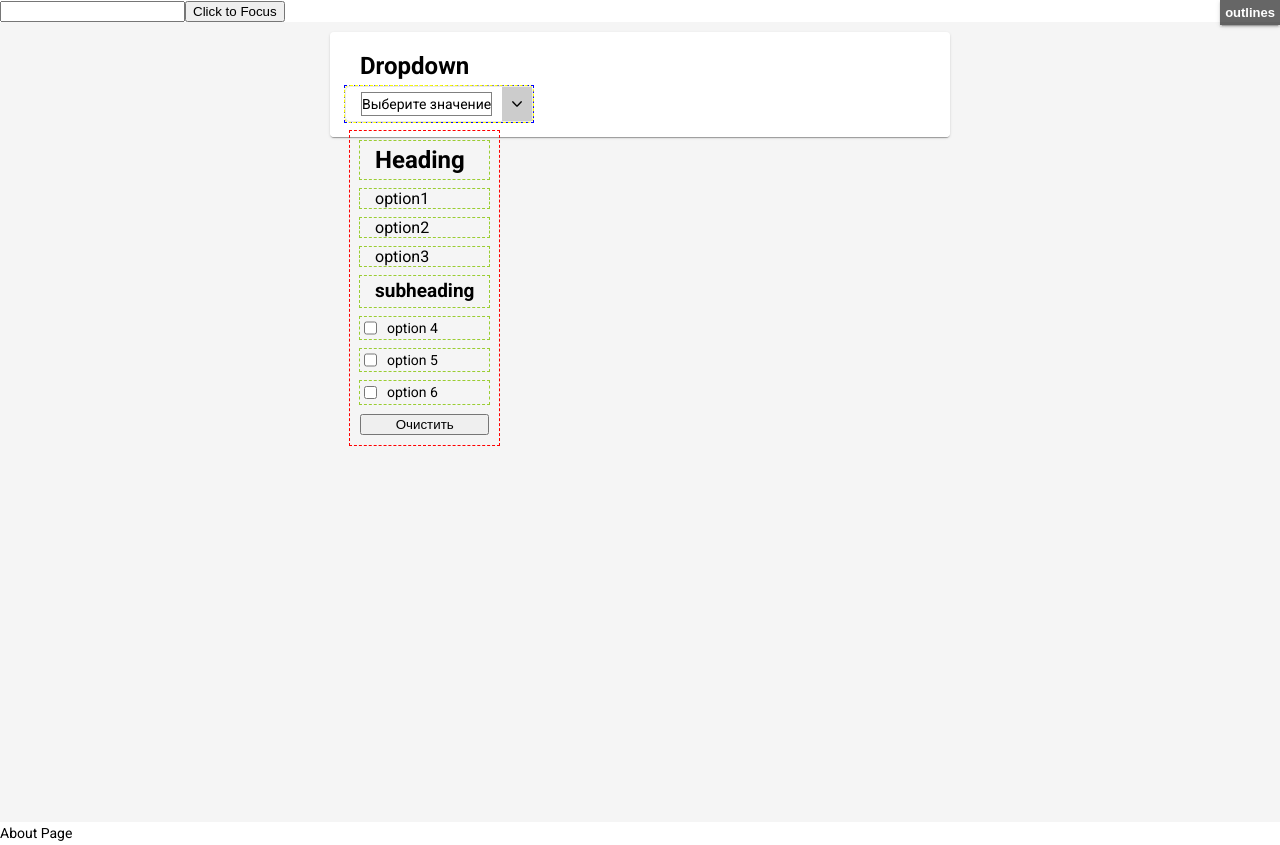
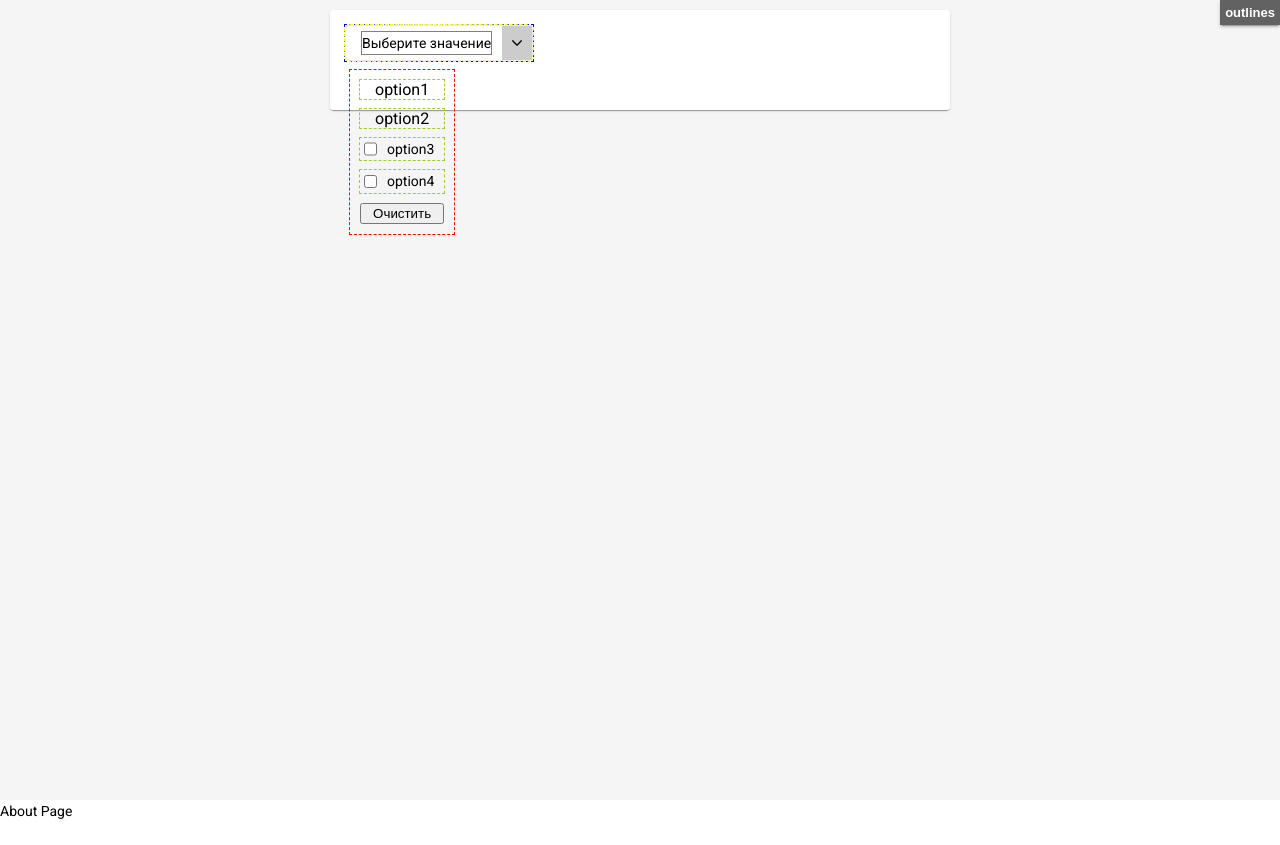
Before and after one commit to maximus-dr/demo, a React (Create React App) app: page /about in a window 1280 px wide. After the commit the page ends 822 px from the top, so only its background shows below. Built offline with nearby package versions, Linux system fonts and the light colour scheme.

Commit message:
Updated dropdown component

```diff
--- a/public/cache/pages/test.json
+++ b/public/cache/pages/test.json
@@ -32,130 +32,85 @@
           },
           "childrenList": [
             {
-              "typeName": "label",
+              "typeName": "dropdown",
               "id": "4",
-              "heading": "h2",
-              "value": "Dropdown"
-            },
+              "dropdownMenu": {
+                "styles": {
 
-
-            {
-              "typeName": "dropdown",
-              "id": "5",
-
-              "dropdownMenu": {
+                },
                 "childrenList": [
                   {
                     "typeName": "label",
-                    "id": "14",
-                    "value": "Heading",
-                    "heading": "h2"
+                    "id": "5",
+                    "value": "option1",
+                    "styles": {
+                      "width": "100%",
+                      "cursor": "pointer"
+                    },
+                    "role": "dropdownOption"
                   },
+
                   {
                     "typeName": "label",
                     "id": "6",
-                    "value": "option1",
                     "role": "dropdownOption",
+                    "value": "option2",
                     "styles": {
                       "width": "100%",
                       "cursor": "pointer"
                     }
                   },
+
                   {
-                    "typeName": "label",
-                    "id": "7",
-                    "value": "option2",
+                    "typeName": "input",
+                    "id": "8",
                     "role": "dropdownOption",
+                    "attrs": {
+                      "type": "checkbox",
+                      "name": "option3"
+                    },
                     "styles": {
                       "width": "100%",
-                      "cursor": "pointer"
+                      "cursor": "pointer",
+                      "marginBottom": "0"
+                    },
+                    "label": {
+                      "attrs": {
+                        "value": "option3"
+                      }
                     }
                   },
-                  {
-                    "typeName": "label",
-                    "id": "8",
-                    "value": "option3",
-                    "role": "dropdownOption",
-                    "styles": {
-                      "width": "100%",
-                      "cursor": "pointer"
-                    }
-                  },
-                  {
-                    "typeName": "label",
-                    "id": "15",
-                    "value": "subheading",
-                    "heading": "h3"
-                  },
+
                   {
                     "typeName": "input",
                     "id": "9",
                     "role": "dropdownOption",
                     "attrs": {
                       "type": "checkbox",
-                      "id": "option-4",
-                      "name": "opt 4"
+                      "name": "option4"
+                    },
+                    "styles": {
+                      "width": "100%",
+                      "cursor": "pointer",
+                      "marginBottom": "0"
                     },
                     "label": {
                       "attrs": {
-                        "value": "option 4",
-                        "htmlFor": "option-4",
-                        "name": "opt 4"
+                        "value": "option4"
                       }
-                    },
-                    "styles": {
-                      "marginBottom": "0"
-                    }
-                  },
-                  {
-                    "typeName": "input",
-                    "id": "10",
-                    "role": "dropdownOption",
-                    "attrs": {
-                      "type": "checkbox",
-                      "id": "option-5",
-                      "name": "opt 5"
-                    },
-                    "label": {
-                      "attrs": {
-                        "htmlFor": "option-5",
-                        "value": "option 5"
-                      }
-                    },
-                    "styles": {
-                      "marginBottom": "0"
-                    }
-                  },
-                  {
-                    "typeName": "input",
-                    "role": "dropdownOption",
-                    "id": "13",
-                    "attrs": {
-                      "type": "checkbox",
-                      "id": "option-6",
-                      "name": "opt 6"
-                    },
-                    "label": {
-                      "attrs": {
-                        "htmlFor": "option-6",
-                        "value": "option 6"
-                      }
-                    },
-                    "styles": {
-                      "marginBottom": "0"
                     }
                   }
                 ]
               },
-
-              "childrenList": [
-
-              ]
+              "dropdownOption": {
+                "styles": {
+                  "cursor": "pointer",
+                  "backgroundColor": "#eaeaea"
+                }
+              }
             }
           ]
         }
-
-
       ]
     }
   ]
--- a/src/App.js
+++ b/src/App.js
@@ -34,8 +34,6 @@ export default function App(props) {
 
   return (
     <>
-
-      <NormalRef />
       <Router>
         <Outlines>
           { components }
--- a/src/components/Dropdown/Dropdown.js
+++ b/src/components/Dropdown/Dropdown.js
@@ -1,32 +1,28 @@
-import React, { useRef, useState } from 'react'
+import React, { useState } from 'react';
 import { DropdownHead, DropdownMenu, DropdownOption, DropdownWrapper, HeadIcon, HeadCaption, Clear } from './DropdownStyled';
 import icon from '../../assets/arrow-down.svg';
 import { renderComponents } from '../../core/functions/render';
-import { isCheckbox, isLabel } from '../../core/functions/components';
+import { getRole, isCheckbox, isLabel } from '../../core/functions/components';
+import { Provider } from '..';
 
 
 const Item = (props) => {
     return (
-        <div style={{border: '1px solid gray', cursor: 'pointer'}} onClick={props.onClick}>
+        <div style={{border: '1px solid gray'}} onClick={props.onClick}>
             {props.value}
         </div>
     );
 }
-
-const defaultItem = <Item key="default-item" value="Выберите значение" />;
-
+const defaultItem = <Item key="default-item" value="Выберите значение" onClick={(e) => e.stopPropagation()}/>;
 
 
 export default function Dropdown(props) {
 
     const [state, setState] = useState(() => new Set().add(defaultItem));
+    const [resetSelect, setResetSelect] = useState(false);
 
-
-
-    const childrenList = props.componentData.dropdownMenu.childrenList;
-    const options = childrenList && childrenList.map(component => renderComponents(component));
-
-    const optionRefs = new Set();
+    const childrenList = props.componentData.dropdownMenu && props.componentData.dropdownMenu.childrenList || null;
+    const childrenComponents = childrenList && childrenList.map(component => renderComponents(component)) || null;
 
     const addItem = item => {
         setState(prev => {
@@ -49,25 +45,33 @@ export default function Dropdown(props) {
         })
     }
 
-    const clearItems = () => {
+    const resetItems = () => {
         setState(() => new Set().add(defaultItem));
-        for (let item of optionRefs) {
-            item.current.checked = false;
-        }
+        setResetSelect(true);
     }
 
-    const onChange = (e) => {
-        const key = e.target.name;
-        const value = e.target.name;
-        const checkbox = e.target;
+    const onSelect = (props) => {
+        const key = props.componentData.id;
+        const value = props.componentData.value;
+        const item =
+            <Item key={key} value={value} onClick={(e) => {
+                e.stopPropagation();
+                removeItem(item);
+            }} />
+        resetItems();
+        addItem(item);
+    }
 
-        const item = <Item key={key} value={value} multiple={true} onClick={() => {
-            removeItem(item);
-            checkbox.checked = false;
-        }} />
+    const onMultipleSelect = (e) => {
+        const key = e.currentTarget.name;
+        const value = e.currentTarget.name;
+        const item =
+            <Item key={key} value={value} multiple={true} onClick={(e) => {
+                e.stopPropagation();
+                removeItem(item);
+            }} />
 
         for (let item of state) {
-
             if (!item.props.multiple) {
                 removeItem(item);
             }
@@ -77,72 +81,53 @@ export default function Dropdown(props) {
             }
         }
         addItem(item);
+        setResetSelect(false);
     };
 
-    const onClick = (props) => {
-        const key = props.componentData.id;
-        const value = props.componentData.value;
 
-        const item = <Item key={key} value={value} onClick={() => {
-            removeItem(item);
-        }} />
-        clearItems();
-        addItem(item);
-    }
+    const optionsList = childrenComponents && childrenComponents.map(child => {
+        let optionComponent = child;
+        const componentData = child.props.componentData;
+        const type = componentData.typeName;
 
+        const el ={
+            item: Provider[type]
+        }
 
-
-
-    const optionsList = options.map(child => {
-        let optionComponent = child;
-
-        if (isCheckbox(child) && child.props.componentData.role && child.props.componentData.role === 'dropdownOption') {
-            const ref = React.useRef();
-            optionRefs.add(ref);
-
-
-            optionComponent = React.cloneElement(child,
-                {
-                    ...child.props,
-                    componentData: {
-                        ...child.props.componentData,
-                        actions: {
-                            dropdown: {
-                                onChange: onChange
-                            }
-                        },
-                        ref
-                    }
-                }
+        if (isCheckbox(child) && getRole(child) === 'dropdownOption') {
+            optionComponent = <el.item
+                {...child.props}
+                onChange={onMultipleSelect}
+                resetSelect={resetSelect}
+                setResetSelect={setResetSelect} />
+            return (
+                <DropdownOption key={componentData.id}>
+                    {optionComponent}
+                </DropdownOption>
             );
         }
 
-        if (isLabel(child) && child.props.componentData.role && child.props.componentData.role === 'dropdownOption') {
-            optionComponent = React.cloneElement(child, {
-                ...child.props,
-                componentData: {
-                    ...child.props.componentData,
-                    actions: {
-                        dropdown: {
-                            onClick: onClick
-                        }
-                    }
-                }
-            })
+        if (isLabel(child) && getRole(child) === 'dropdownOption') {
+            optionComponent = <el.item
+                {...child.props}
+                onClick={onSelect}
+                setResetSelect={setResetSelect} />
+            return (
+                <DropdownOption key={componentData.id}>
+                    {optionComponent}
+                </DropdownOption>
+            );
         }
 
-        return (
-            <DropdownOption key={child.props.componentData.id}>
-                {optionComponent}
-            </DropdownOption>
-        );
-    });
-
+        return <el.item key={componentData.id} {...child.props} />
+    }) || [];
 
 
     return (
         <DropdownWrapper>
-            <DropdownHead>
+            <DropdownHead onClick={(e) => {
+                console.log('close');
+            }}>
                 <HeadCaption>
                     {state}
                 </HeadCaption>
@@ -154,9 +139,9 @@ export default function Dropdown(props) {
 
             <DropdownMenu>
                 {optionsList}
-                <Clear onClick={clearItems}>Очистить</Clear>
+                <Clear onClick={resetItems}>Очистить</Clear>
             </DropdownMenu>
-
+            {props.children}
         </DropdownWrapper>
     )
 }
--- a/src/components/Dropdown/DropdownStyled.js
+++ b/src/components/Dropdown/DropdownStyled.js
@@ -18,6 +18,7 @@ export const DropdownHead = styled.div`
     border: 1px solid #eaeaea;
     border-radius: 5px;
     outline: 1px dashed yellow;
+    cursor: pointer;
 `;
 
 export const DropdownOption = styled.div`
@@ -69,6 +70,7 @@ export const Clear = styled.button`
 
 `;
 
-export const OptionsGroup = styled.div`
-
+export const Item = styled.div`
+    border: '1px solid gray';
+    cursor: auto;
 `;
--- a/src/components/Input/InputStyled.js
+++ b/src/components/Input/InputStyled.js
@@ -8,7 +8,7 @@ import { colors } from '../../core/variables';
 export const InputWrapper = styled.div`
     ${props => enableOutlines(props.showOutlines, colors.outline_input)};
     display: flex;
-
+    width: 100%;
     ${props => {
         const styles = getStyles(props.componentData);
         const attrs = getAttrs(props.componentData);
@@ -26,6 +26,8 @@ export const InputWrapper = styled.div`
             margin-right: ${styles && styles.marginRight || ''};
             margin-bottom: ${styles && styles.marginBottom || '10px'};
             margin-left: ${styles && styles.marginLeft || ''};
+
+            cursor: ${styles && styles.cursor || ''};
 
             ${() => {
                 if (type === 'text' || type === 'email' || type === 'password' || type === 'tel') {
--- a/src/components/Input/InputView.js
+++ b/src/components/Input/InputView.js
@@ -1,4 +1,4 @@
-import React, { useContext, useRef, useState } from 'react'
+import React, { useContext, useEffect, useRef, useState } from 'react'
 import { OutlinesContext } from '../../context/outlinesContext';
 import { getAttrs } from '../../core/functions/styles';
 import { Input, InputLabel, InputWrapper } from './InputStyled';
@@ -8,7 +8,14 @@ export default function InputView(props) {
 
     const outlines = useContext(OutlinesContext);
     const attrs = getAttrs(props.componentData);
+    const [checked, setChecked] = useState(false);
 
+    useEffect(() => {
+        if (props.resetSelect) {
+            setChecked(false);
+        }
+
+    }, [props.resetSelect]);
 
     // добавляет опциональные аттрибуты для компонента
     const inputAttrs = attrs || {};
@@ -17,23 +24,35 @@ export default function InputView(props) {
 
     const input =
         <Input
-            ref={props.componentData.ref}
             {...inputAttrs}
+            id={attrs && attrs.id || props.componentData.id}
             type={attrs && attrs.type || 'text'}
             name={attrs && attrs.name || 'name'}
             componentData={props.componentData}
-            onChange={props.componentData.actions.dropdown.onChange}
+            checked={checked}
+            onChange={(e) => {
+                setChecked(!checked);
+                props.onChange(e);
+            }}
         />
     ;
 
     const label =
-        <InputLabel {...labelAttrs} componentData={props.componentData}>
+        <InputLabel
+            {...labelAttrs}
+            componentData={props.componentData}
+            htmlFor={labelAttrs.htmlFor || props.componentData.id}
+        >
             {labelAttrs && labelAttrs.value || 'Label'}
         </InputLabel>
     ;
 
     return (
-        <InputWrapper componentData={props.componentData} showOutlines={outlines}>
+        <InputWrapper componentData={props.componentData} showOutlines={outlines} onClick={(e) => {
+            if (e.target === e.currentTarget) {
+                setChecked(!checked);
+            }
+        }} >
             {input}
             {label}
             {props.children}
--- a/src/components/Label/LabelView.js
+++ b/src/components/Label/LabelView.js
@@ -67,7 +67,7 @@ export default function LabelView(props) {
                 );
             default:
                 return (
-                    <LabelSpan {...props.componentData} showOutlines={outlines} onClick={() => props.componentData.actions.dropdown.onClick(props)}>
+                    <LabelSpan {...props.componentData} showOutlines={outlines} onClick={() => props.onClick(props)}>
                         {text}
                         {props.children}
                     </LabelSpan>
--- a/src/context/outlinesContext.js
+++ b/src/context/outlinesContext.js
@@ -28,19 +28,22 @@ const OutlineButton = styled.button`
 
 
 export const Outlines = (props) => {
-  const [showOutlines, setShowOutlines] = useState(SHOW_OUTLINES);
 
-  const switchOutlines = () => {
-    setShowOutlines(!showOutlines);
+  const sessionValue = window.sessionStorage.getItem('show_outlines');
+  const [outlines, setOutlines] = useState(sessionValue);
+
+  const showOutlines = () => {
+    setOutlines(!outlines);
+    window.sessionStorage.setItem('show_outlines', !outlines);
   }
 
   return (
     <>
-      <OutlineButton onClick={switchOutlines}>
+      <OutlineButton onClick={showOutlines}>
         outlines
       </OutlineButton>
 
-      <OutlinesContext.Provider value={showOutlines}>
+      <OutlinesContext.Provider value={outlines}>
         {props.children}
       </OutlinesContext.Provider>
     </>
--- a/src/core/functions/components.js
+++ b/src/core/functions/components.js
@@ -12,7 +12,12 @@ const isLabel = (component) => {
     return component.props.componentData.typeName === 'label' || null;
 }
 
+const getRole = (component) => {
+    return component.props.componentData.role && component.props.componentData.role || null;
+}
+
 export {
     isLabel,
-    isCheckbox
+    isCheckbox,
+    getRole
 }
--- a/src/core/functions/render.js
+++ b/src/core/functions/render.js
@@ -1,50 +1,50 @@
 
-import { providerByComponentType } from '../../providers'
+import { Provider } from '../../components';
+
+
+// рендерит провайдеры на страницу
+export function renderComponents(componentData) {
+    const props = {
+        componentData,
+        id: componentData.id,
+        component: Provider[componentData.typeName]
+    }
+
+    return getComponents(props);
+}
 
 
 // рекурсивно перебирает childrenList в структуре и возвращает массив провайдеров по typeName
-export function getProviders(props) {
+function getComponents(props) {
 
-    if (!props.component) return;
+    if (!props.componentData) return;
+    if (!props.componentData.id) console.log(`Не задан id у компонента ${props.componentData.typeName}`);
 
-    const getChildrenProviders = (props) => {
+    const getChildrenComponents = (props) => {
         return (
-        props.component.childrenList &&
-        props.component.childrenList.length > 0 &&
-        props.component.childrenList.map(child => {
-            const provider = providerByComponentType(child.typeName);
+        props.componentData.childrenList &&
+        props.componentData.childrenList.length > 0 &&
+        props.componentData.childrenList.map(child => {
+            const component = Provider[child.typeName];
 
-            if (provider) {
+            if (component) {
             const childProps = {
                 id: child.id,
-                provider: providerByComponentType(child.typeName),
-                component: child
+                component: Provider[child.typeName],
+                componentData: child
             }
-            return getProviders(childProps);
+            return getComponents(childProps);
             }
 
-            if (!provider) {
-            console.log(`Провайдер "${child.typeName}" не найден`);
+            if (!component) {
+            console.log(`Компонент "${child.typeName}" не найден`);
             }
-        })
-        );
+        }));
     }
 
-
     return (
-            <props.provider key={props.id} componentData={props.component} >
-                { getChildrenProviders(props) }
-            </props.provider>
+            <props.component key={props.id} componentData={props.componentData} >
+                { getChildrenComponents(props) }
+            </props.component>
     );
 }
-
-// рендерит провайдеры на страницу
-export function renderComponents(component) {
-    const props = {
-        id: component.id,
-        provider: providerByComponentType(component.typeName),
-        component
-    }
-
-    return getProviders(props);
-}
```
Also changed, not shown: src/components/index.js (+15 -0 lines), src/providers/index.js (+18 -0 lines).
